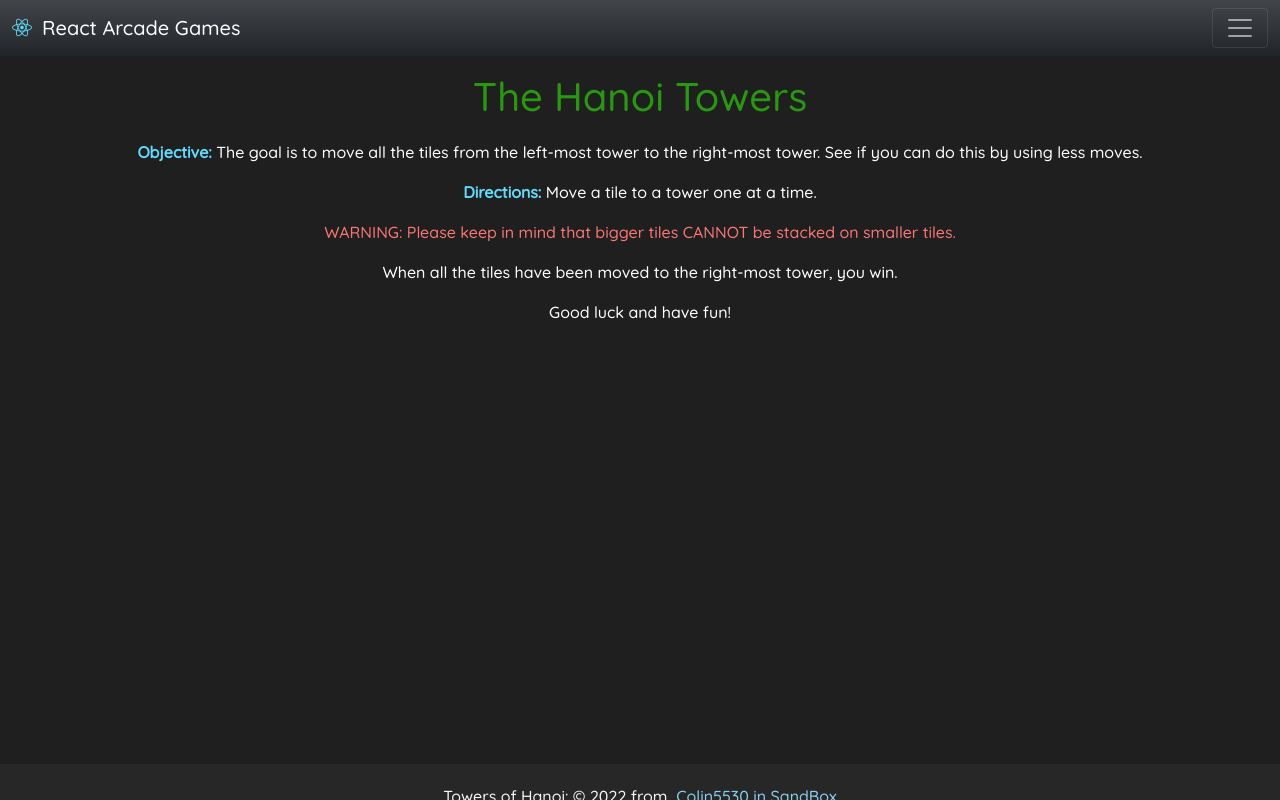
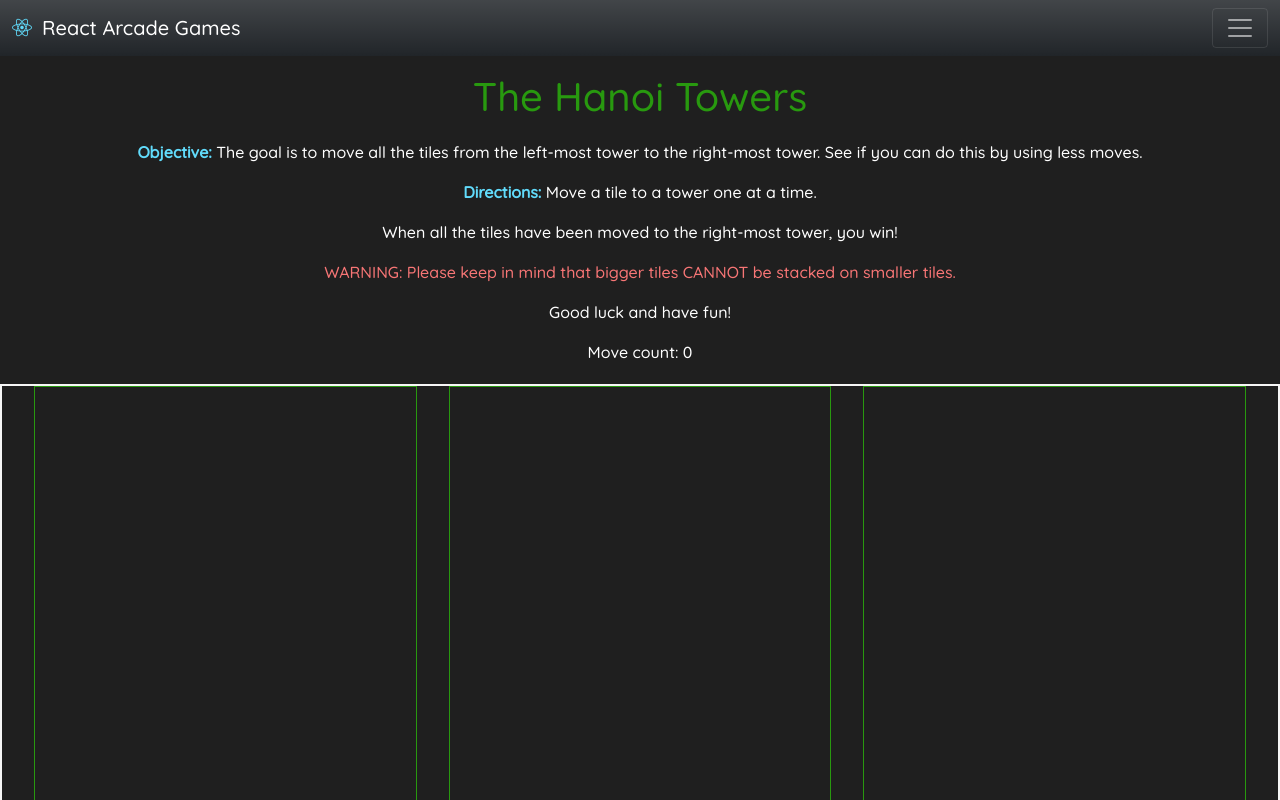
Before and after one commit to vm0303/React-Arcade, a React (Create React App) app in the folder arcade-games/: page /hanoi in a window 1280 px wide. Shown: the top 800 px of the page. Built offline with nearby package versions, Linux system fonts and the light colour scheme.

Commit message:
More changes

```diff
--- a/arcade-games/src/components/toh/Hanoi.jsx
+++ b/arcade-games/src/components/toh/Hanoi.jsx
@@ -36,12 +36,6 @@ const Hanoi =() =>
                 column: 1,
                 row: 5,
                 width: 15
-            },
-            {
-                id: "T6",
-                column: 1,
-                row: 6,
-                width: 18
             }
         ]);
         const drag = (evaluate) =>
@@ -76,7 +70,7 @@ const Hanoi =() =>
         {
             newTiles=tiles.map((tile)=>
             {
-                if (tile.id===tile.id)
+                if (tile.id===tileD.id)
                 {
                     tile.column = parseInt(towerColumn,10);
                     setMoves(moves+1)
@@ -100,34 +94,46 @@ const Hanoi =() =>
                         <span className="text-title">Objective:</span> The goal is to move all the tiles from the left-most tower to the right-most tower.
                         See if you can do this by using less moves.
                     </p>
+
                     <p>
                         <span className="text-title">Directions:</span> Move a tile to a tower one at a time.
                     </p>
+                    <p>
+                        When all the tiles have been moved to the right-most tower, you win!
+                    </p>
+
                     <p className="warning">
                         <span className="text-title-warning">WARNING:</span> Please keep in mind that bigger tiles CANNOT be stacked on smaller tiles.
                     </p>
-                    <p>
-                        When all the tiles have been moved to the right-most tower, you win.
-                    </p>
+
+
+
                     <p>
                         Good luck and have fun!
                     </p>
-                    <div className="tower"></div>
+
+                    <p>
+                    Move count: {moves}
+                    </p>
                 </div>
                 <div className="hanoi-content">
-                    <div className="col-cont"
-                    id={1}
-                    onDragOver={(evaluate)=> evaluate.preventDefault()}
-                    onDrop={dropManager}>
-                        <div className="middle-tower"/>
+
+                        <div className="col-cont"
+
+                         id={1}
+                         onDragOver={(evaluate)=> evaluate.preventDefault()}
+                         onDrop={dropManager}>
+
+                        <div className="tower-hilt"/>
+
                         {col1T.sort((i,j)=>i.width-j.width)
                             .map((tile, index)=>
                             {
                                 const numOfTiles = col1T.length;
-                                const tile_Width = {
+                                const tileArrange = {
                                     width : `${tile.width}em`
                                 };
-                                tile_Width.marginTop = index === 0 ?
+                                tileArrange.marginTop = index === 0 ?
                                     `calc(80vh - ${numOfTiles * 40 +20}px)` : "0";
                                 return(
                                     <div {...tile} className="tower-tile"
@@ -135,12 +141,82 @@ const Hanoi =() =>
                                     key={`column-1-${tile.id}`}
                                     onDragOver={(evaluation) => evaluation.preventDefault()}
                                     onDragStart={drag}
-                                    style={tile_Width}/>
+                                    style={tileArrange}
+                                    />
                                 );
                             })}
                         </div>
+                    <div
+                        className="col-cont"
+                        id={2}
+                        onDragOver={(evaluate) => evaluate.preventDefault()}
+                        onDrop={dropManager}
+                    >
+                        <div className="tower-hilt"/>
+                        {col2T
+                            .sort((i, j) => i.width - j.width)
+                            .map((tile, index) => {
+                                const numOfTiles = col2T.length;
+                                const tileArrange= {
+                                    width: `${tile.width}em`
+                                };
+                               tileArrange.marginTop =
+                                    index === 0 ? `calc(80vh - ${numOfTiles * 40 + 20}px)` : "0";
+                                return (
+                                    <div
+                                        {...tile}
+                                        className="tile"
+                                        draggable
+                                        key={`column-2-${tile.id}`}
+                                        onDragOver={(evaluate) => evaluate.preventDefault()}
+                                        onDragStart={drag}
+                                        style={tileArrange}
+                                    />
+                                );
+                            })}
                     </div>
-                </div>
+                    <div
+                        className="col-cont"
+                        id={3}
+                        onDragOver={(evaluate) => evaluate.preventDefault()}
+                        onDrop={dropManager}
+                    >
+                        <div className="tower-hilt"/>
+                        {col3T
+                            .sort((i, j) => i.width - j.width)
+                            .map((tile, index) => {
+                                const numOfTiles = col3T.length;
+                                const tileArrange= {
+                                    width: `${tile.width}em`
+                                };
+                                tileArrange.marginTop =
+                                    index === 0 ? `calc(80vh - ${numOfTiles * 40 + 20}px)` : "0";
+                                return (
+                                    <div
+                                        {...tile}
+                                        className="tile"
+                                        draggable
+                                        key={`column-3-${tile.id}`}
+                                        onDragOver={(evaluate) => evaluate.preventDefault()}
+                                        onDragStart={drag}
+                                        style={tileArrange}
+                                    />
+                                );
+                            })}
+                    </div>
+                    </div>
+                {winner && (
+                    <div className="win-message">
+                        Congratulations! You Win!
+                        <div className="win-subtitle">
+                            You solved the puzzle with just <span className="win-number">{moves}</span>{" "}
+                            moves!
+                        </div>
+                    </div>
+                )}
+                    </div>
+
+
 
 
 
--- a/arcade-games/src/components/toh/hanoi.css
+++ b/arcade-games/src/components/toh/hanoi.css
@@ -22,3 +22,20 @@
 {
     color: #f87676;
 }
+.hanoi-content
+{
+    border: 2px solid #f6f6f6;
+    display: inline-flex;
+    font-family: sans-serif;
+    justify-content: space-evenly;
+    text-align: center;
+    width: 100%;
+}
+.col-cont
+{
+    align-items: flex-end;
+    border: 1px solid #28980f;
+    height: 80vh;
+    position: relative;
+    width: 30%;
+}
```
